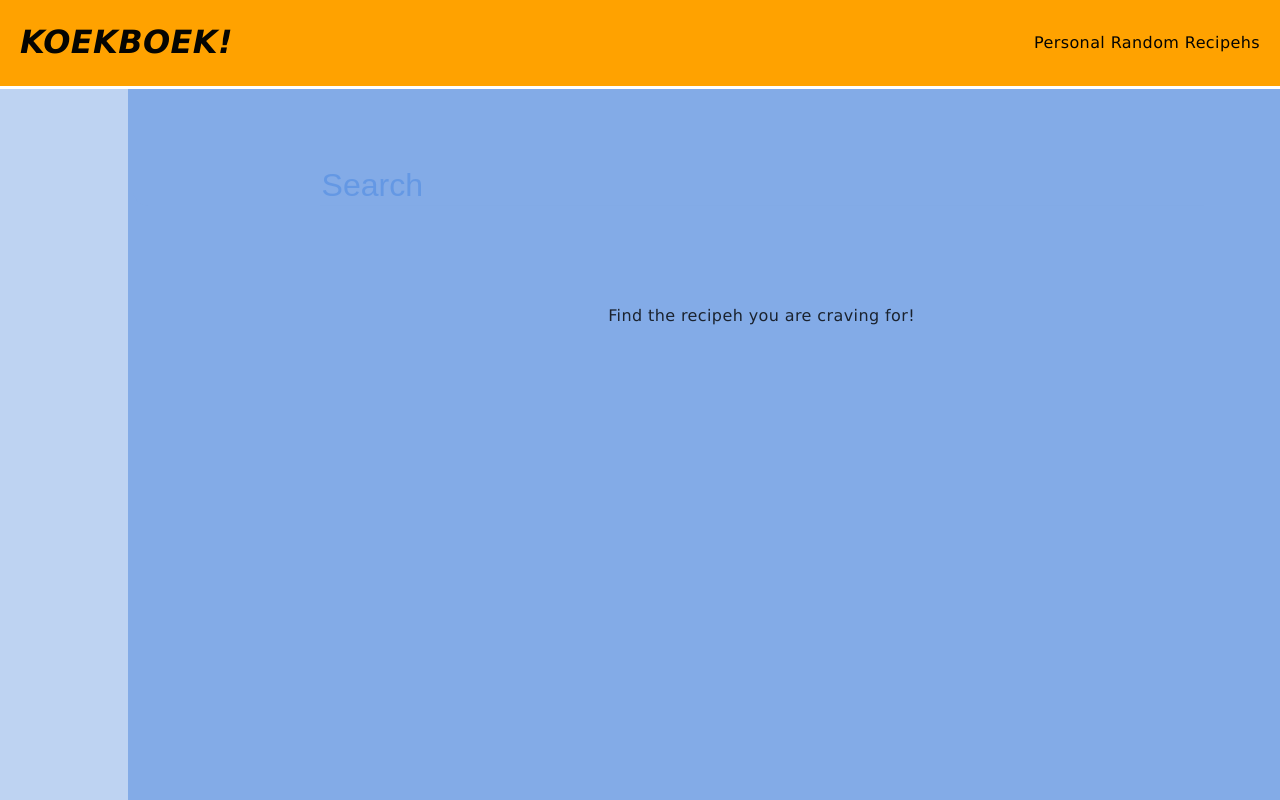
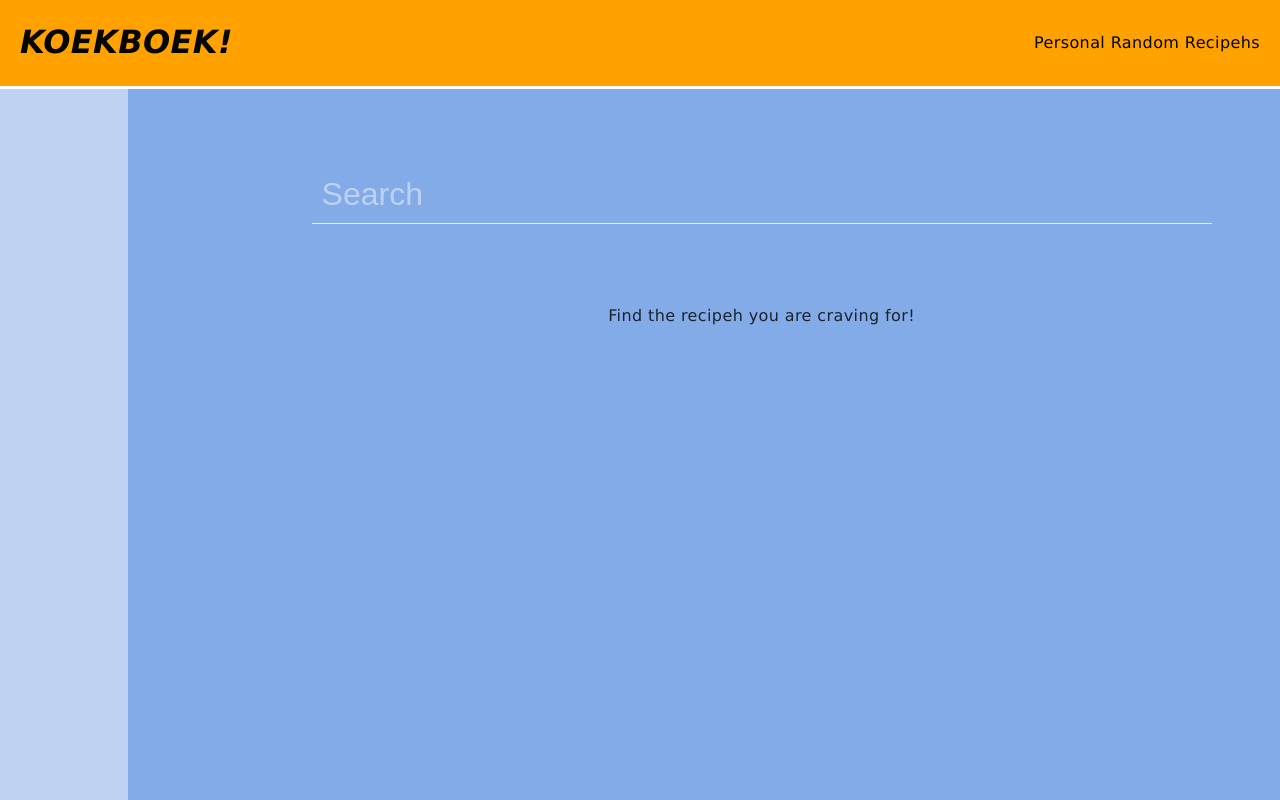
Before and after one commit to arejasverduras/KookBoek-React, a React (Create React App) app: page /recipehs in a window 1280 px wide. Both pictures are taken after a click on the element 560 px from the left and 124 px from the top of the page. Shown: the top 800 px of the page. Built offline with nearby package versions, Linux system fonts and the light colour scheme.

Commit message:
google site verification for url inspector / search console

```diff
--- /dev/null
+++ b/public/googlecd1e0cdb11d2ae2d.html
@@ -0,0 +1 @@
+google-site-verification: googlecd1e0cdb11d2ae2d.html
--- a/src/App.css
+++ b/src/App.css
@@ -170,20 +170,7 @@ a {
   padding:0;
 }
 
-/* .headerTab.Visible {
-  position:absolute;
-  left:0;
-  top:90px;
-  min-height: 100vh;
-  min-width: 96vw;
-  opacity:1;
-  overflow-y:scroll;
-  z-index:10;
-} */
-
 .headerTab.Visible {
-  /* position:relative;
-  top:90px;  */
   margin: 0 auto;
   min-height: 100vh;
   min-width: 96vw;
@@ -233,7 +220,6 @@ a {
 
 /* Recipehs page */
 .recipehHeader {
-  /* background-color: rgba(131, 171, 231, 0.523); */
   width: 100%;
 }
 
@@ -255,10 +241,7 @@ a {
 
 /* Search */
 .search {
-  /* min-width: 80%; */
   max-width:100%;
-
-  /* padding:20px; */
 }
 
 .searchBar {
@@ -272,20 +255,21 @@ a {
   color: white;
   font-size: 2em;
   width: 70%;
-  border-bottom: 1px solid rgba(131, 171, 231, 0.8);
+  border-bottom: 1px solid rgba(255, 255, 255, 0.8);
   margin-top: 30px;
+  padding:10px;
   transition: all 50ms;
 
 }
 
 .searchBar input::placeholder {
-  color: rgba(93, 147, 227, 0.806);
+  color: rgba(255, 255, 255, 0.471);
 }
 
 .searchBar input:focus {
   outline: none;
   font-size: 3em;
-  border-bottom: 3px solid rgba(131, 171, 231, 0.8);
+  border-bottom: 3px solid rgba(255, 255, 255, 0.8);
 }
 
 @media screen and (min-width: 680px) {
```
